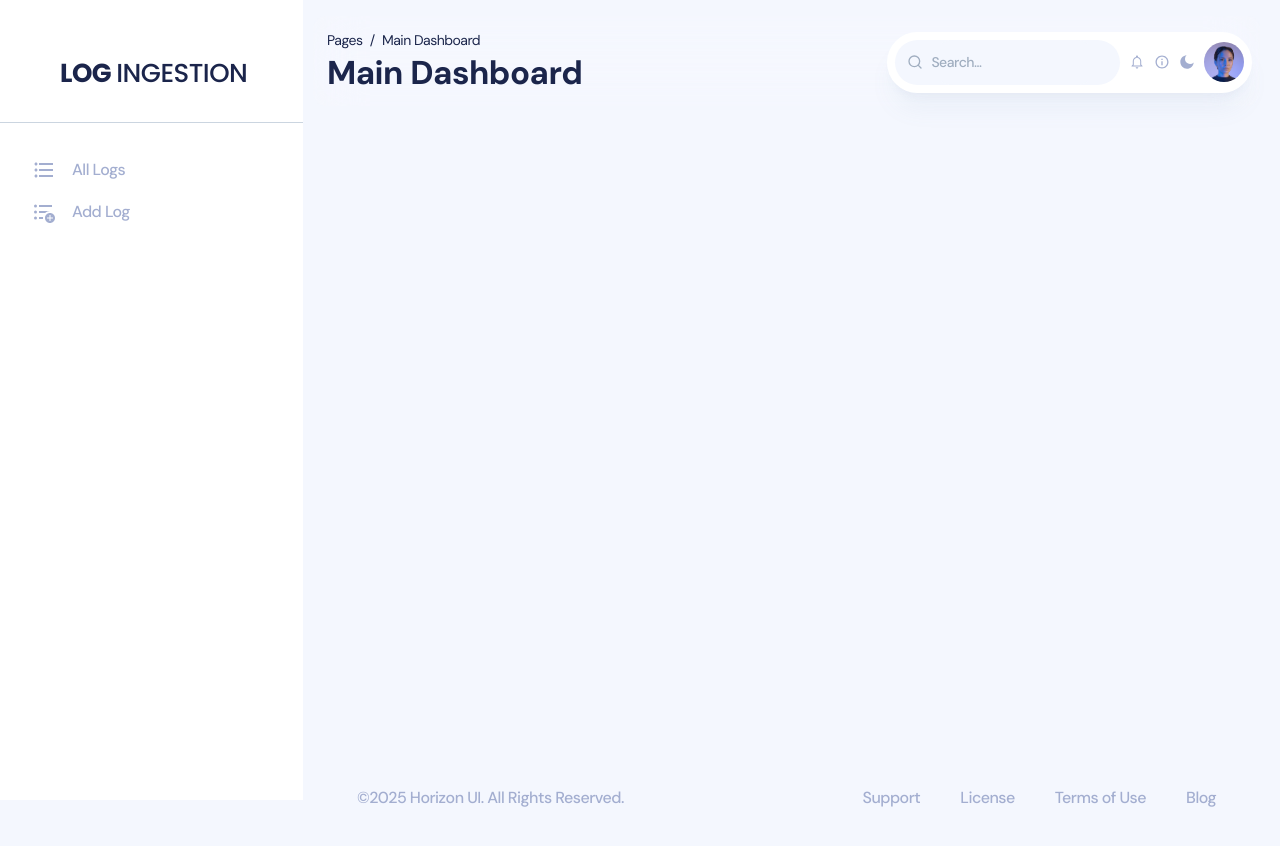
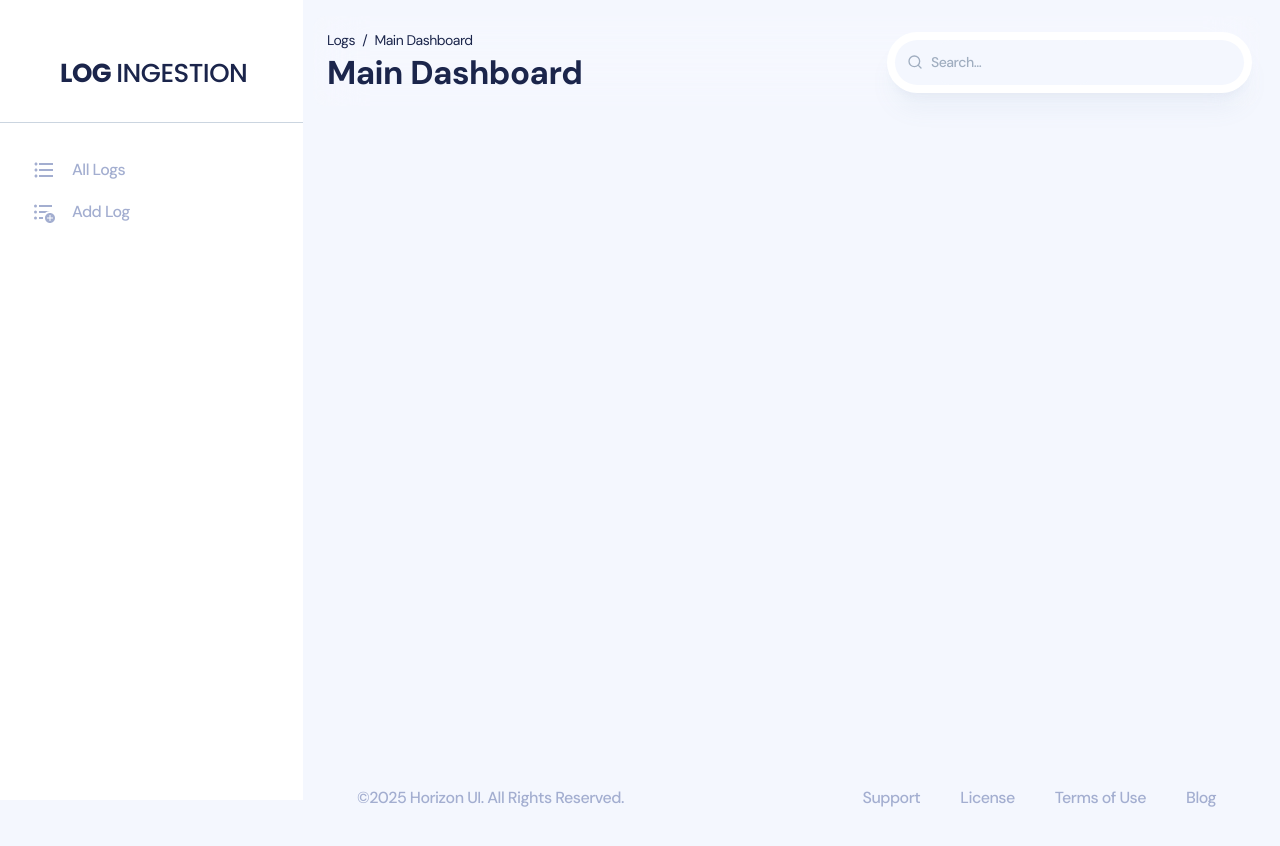
Before and after one commit to RavinakS/log-ingestion-querying-system, a React (Create React App) app in the folder frontend/: page /admin/default in a window 1280 px wide. Shown: the top 846 px of the page. Built offline with nearby package versions, Linux system fonts and the light colour scheme; what tailwindcss-rtl would draw is missing.

Commit message:
cleared navbar

```diff
--- a/frontend/src/App.jsx
+++ b/frontend/src/App.jsx
@@ -7,10 +7,10 @@ import AuthLayout from "layouts/auth";
 const App = () => {
   return (
     <Routes>
-      <Route path="auth/*" element={<AuthLayout />} />
       <Route path="admin/*" element={<AdminLayout />} />
-      <Route path="rtl/*" element={<RtlLayout />} />
       <Route path="/" element={<Navigate to="/admin" replace />} />
+      {/* <Route path="auth/*" element={<AuthLayout />} /> */}
+      {/* <Route path="rtl/*" element={<RtlLayout />} /> */}
     </Routes>
   );
 };
--- a/frontend/src/components/navbar/index.jsx
+++ b/frontend/src/components/navbar/index.jsx
@@ -1,20 +1,9 @@
 import React from "react";
-import Dropdown from "components/dropdown";
-import { FiAlignJustify } from "react-icons/fi";
 import { Link } from "react-router-dom";
-import navbarimage from "assets/img/layout/Navbar.png";
-import { BsArrowBarUp } from "react-icons/bs";
 import { FiSearch } from "react-icons/fi";
-import { RiMoonFill, RiSunFill } from "react-icons/ri";
-import {
-  IoMdNotificationsOutline,
-  IoMdInformationCircleOutline,
-} from "react-icons/io";
-import avatar from "assets/img/avatars/avatar4.png";
 
 const Navbar = (props) => {
-  const { onOpenSidenav, brandText } = props;
-  const [darkmode, setDarkmode] = React.useState(false);
+  const { brandText } = props;
 
   return (
     <nav className="sticky top-4 z-40 flex flex-row flex-wrap items-center justify-between rounded-xl bg-white/10 p-2 backdrop-blur-xl dark:bg-[#0b14374d]">
@@ -24,7 +13,7 @@ const Navbar = (props) => {
             className="text-sm font-normal text-navy-700 hover:underline dark:text-white dark:hover:text-white"
             href=" "
           >
-            Pages
+            Logs
             <span className="mx-1 text-sm text-navy-700 hover:text-navy-700 dark:text-white">
               {" "}
               /{" "}
@@ -48,7 +37,7 @@ const Navbar = (props) => {
       </div>
 
       <div className="relative mt-[3px] flex h-[61px] w-[355px] flex-grow items-center justify-around gap-2 rounded-full bg-white px-2 py-2 shadow-xl shadow-shadow-500 dark:!bg-navy-800 dark:shadow-none md:w-[365px] md:flex-grow-0 md:gap-1 xl:w-[365px] xl:gap-2">
-        <div className="flex h-full items-center rounded-full bg-lightPrimary text-navy-700 dark:bg-navy-900 dark:text-white xl:w-[225px]">
+        <div className="flex h-full items-center rounded-full bg-lightPrimary text-navy-700 dark:bg-navy-900 dark:text-white xl:w-[365px]">
           <p className="pl-3 pr-2 text-xl">
             <FiSearch className="h-4 w-4 text-gray-400 dark:text-white" />
           </p>
@@ -58,167 +47,6 @@ const Navbar = (props) => {
             class="block h-full w-full rounded-full bg-lightPrimary text-sm font-medium text-navy-700 outline-none placeholder:!text-gray-400 dark:bg-navy-900 dark:text-white dark:placeholder:!text-white sm:w-fit"
           />
         </div>
-        <span
-          className="flex cursor-pointer text-xl text-gray-600 dark:text-white xl:hidden"
-          onClick={onOpenSidenav}
-        >
-          <FiAlignJustify className="h-5 w-5" />
-        </span>
-        {/* start Notification */}
-        <Dropdown
-          button={
-            <p className="cursor-pointer">
-              <IoMdNotificationsOutline className="h-4 w-4 text-gray-600 dark:text-white" />
-            </p>
-          }
-          animation="origin-[65%_0%] md:origin-top-right transition-all duration-300 ease-in-out"
-          children={
-            <div className="flex w-[360px] flex-col gap-3 rounded-[20px] bg-white p-4 shadow-xl shadow-shadow-500 dark:!bg-navy-700 dark:text-white dark:shadow-none sm:w-[460px]">
-              <div className="flex items-center justify-between">
-                <p className="text-base font-bold text-navy-700 dark:text-white">
-                  Notification
-                </p>
-                <p className="text-sm font-bold text-navy-700 dark:text-white">
-                  Mark all read
-                </p>
-              </div>
-
-              <button className="flex w-full items-center">
-                <div className="flex h-full w-[85px] items-center justify-center rounded-xl bg-gradient-to-b from-brandLinear to-brand-500 py-4 text-2xl text-white">
-                  <BsArrowBarUp />
-                </div>
-                <div className="ml-2 flex h-full w-full flex-col justify-center rounded-lg px-1 text-sm">
-                  <p className="mb-1 text-left text-base font-bold text-gray-900 dark:text-white">
-                    New Update: Horizon UI Dashboard PRO
-                  </p>
-                  <p className="font-base text-left text-xs text-gray-900 dark:text-white">
-                    A new update for your downloaded item is available!
-                  </p>
-                </div>
-              </button>
-
-              <button className="flex w-full items-center">
-                <div className="flex h-full w-[85px] items-center justify-center rounded-xl bg-gradient-to-b from-brandLinear to-brand-500 py-4 text-2xl text-white">
-                  <BsArrowBarUp />
-                </div>
-                <div className="ml-2 flex h-full w-full flex-col justify-center rounded-lg px-1 text-sm">
-                  <p className="mb-1 text-left text-base font-bold text-gray-900 dark:text-white">
-                    New Update: Horizon UI Dashboard PRO
-                  </p>
-                  <p className="font-base text-left text-xs text-gray-900 dark:text-white">
-                    A new update for your downloaded item is available!
-                  </p>
-                </div>
-              </button>
-            </div>
-          }
-          classNames={"py-2 top-4 -left-[230px] md:-left-[440px] w-max"}
-        />
-        {/* start Horizon PRO */}
-        <Dropdown
-          button={
-            <p className="cursor-pointer">
-              <IoMdInformationCircleOutline className="h-4 w-4 text-gray-600 dark:text-white" />
-            </p>
-          }
-          children={
-            <div className="flex w-[350px] flex-col gap-2 rounded-[20px] bg-white p-4 shadow-xl shadow-shadow-500 dark:!bg-navy-700 dark:text-white dark:shadow-none">
-              <div
-                style={{
-                  backgroundImage: `url(${navbarimage})`,
-                  backgroundRepeat: "no-repeat",
-                  backgroundSize: "cover",
-                }}
-                className="mb-2 aspect-video w-full rounded-lg"
-              />
-              <a
-                target="blank"
-                href="https://horizon-ui.com/pro?ref=live-free-tailwind-react"
-                className="px-full linear flex cursor-pointer items-center justify-center rounded-xl bg-brand-500 py-[11px] font-bold text-white transition duration-200 hover:bg-brand-600 hover:text-white active:bg-brand-700 dark:bg-brand-400 dark:hover:bg-brand-300 dark:active:bg-brand-200"
-              >
-                Buy Horizon UI PRO
-              </a>
-              <a
-                target="blank"
-                href="https://horizon-ui.com/docs-tailwind/docs/react/installation?ref=live-free-tailwind-react"
-                className="px-full linear flex cursor-pointer items-center justify-center rounded-xl border py-[11px] font-bold text-navy-700 transition duration-200 hover:bg-gray-200 hover:text-navy-700 dark:!border-white/10 dark:text-white dark:hover:bg-white/20 dark:hover:text-white dark:active:bg-white/10"
-              >
-                See Documentation
-              </a>
-              <a
-                target="blank"
-                href="https://horizon-ui.com/?ref=live-free-tailwind-react"
-                className="hover:bg-black px-full linear flex cursor-pointer items-center justify-center rounded-xl py-[11px] font-bold text-navy-700 transition duration-200 hover:text-navy-700 dark:text-white dark:hover:text-white"
-              >
-                Try Horizon Free
-              </a>
-            </div>
-          }
-          classNames={"py-2 top-6 -left-[250px] md:-left-[330px] w-max"}
-          animation="origin-[75%_0%] md:origin-top-right transition-all duration-300 ease-in-out"
-        />
-        <div
-          className="cursor-pointer text-gray-600"
-          onClick={() => {
-            if (darkmode) {
-              document.body.classList.remove("dark");
-              setDarkmode(false);
-            } else {
-              document.body.classList.add("dark");
-              setDarkmode(true);
-            }
-          }}
-        >
-          {darkmode ? (
-            <RiSunFill className="h-4 w-4 text-gray-600 dark:text-white" />
-          ) : (
-            <RiMoonFill className="h-4 w-4 text-gray-600 dark:text-white" />
-          )}
-        </div>
-        {/* Profile & Dropdown */}
-        <Dropdown
-          button={
-            <img
-              className="h-10 w-10 rounded-full"
-              src={avatar}
-              alt="Elon Musk"
-            />
-          }
-          children={
-            <div className="flex w-56 flex-col justify-start rounded-[20px] bg-white bg-cover bg-no-repeat shadow-xl shadow-shadow-500 dark:!bg-navy-700 dark:text-white dark:shadow-none">
-              <div className="p-4">
-                <div className="flex items-center gap-2">
-                  <p className="text-sm font-bold text-navy-700 dark:text-white">
-                    👋 Hey, Adela
-                  </p>{" "}
-                </div>
-              </div>
-              <div className="h-px w-full bg-gray-200 dark:bg-white/20 " />
-
-              <div className="flex flex-col p-4">
-                <a
-                  href=" "
-                  className="text-sm text-gray-800 dark:text-white hover:dark:text-white"
-                >
-                  Profile Settings
-                </a>
-                <a
-                  href=" "
-                  className="mt-3 text-sm text-gray-800 dark:text-white hover:dark:text-white"
-                >
-                  Newsletter Settings
-                </a>
-                <a
-                  href=" "
-                  className="mt-3 text-sm font-medium text-red-500 hover:text-red-500 transition duration-150 ease-out hover:ease-in"
-                >
-                  Log Out
-                </a>
-              </div>
-            </div>
-          }
-          classNames={"py-2 top-8 -left-[180px] w-max"}
-        />
       </div>
     </nav>
   );
```
